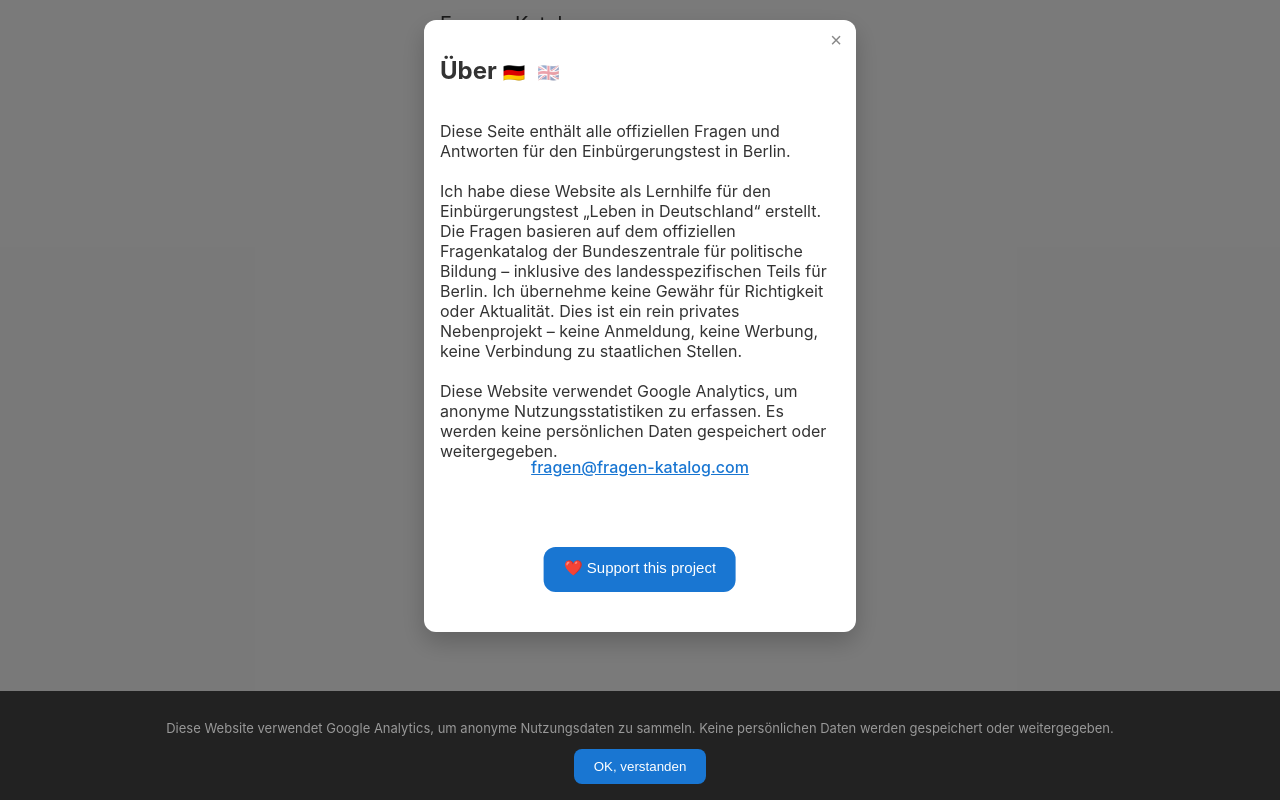
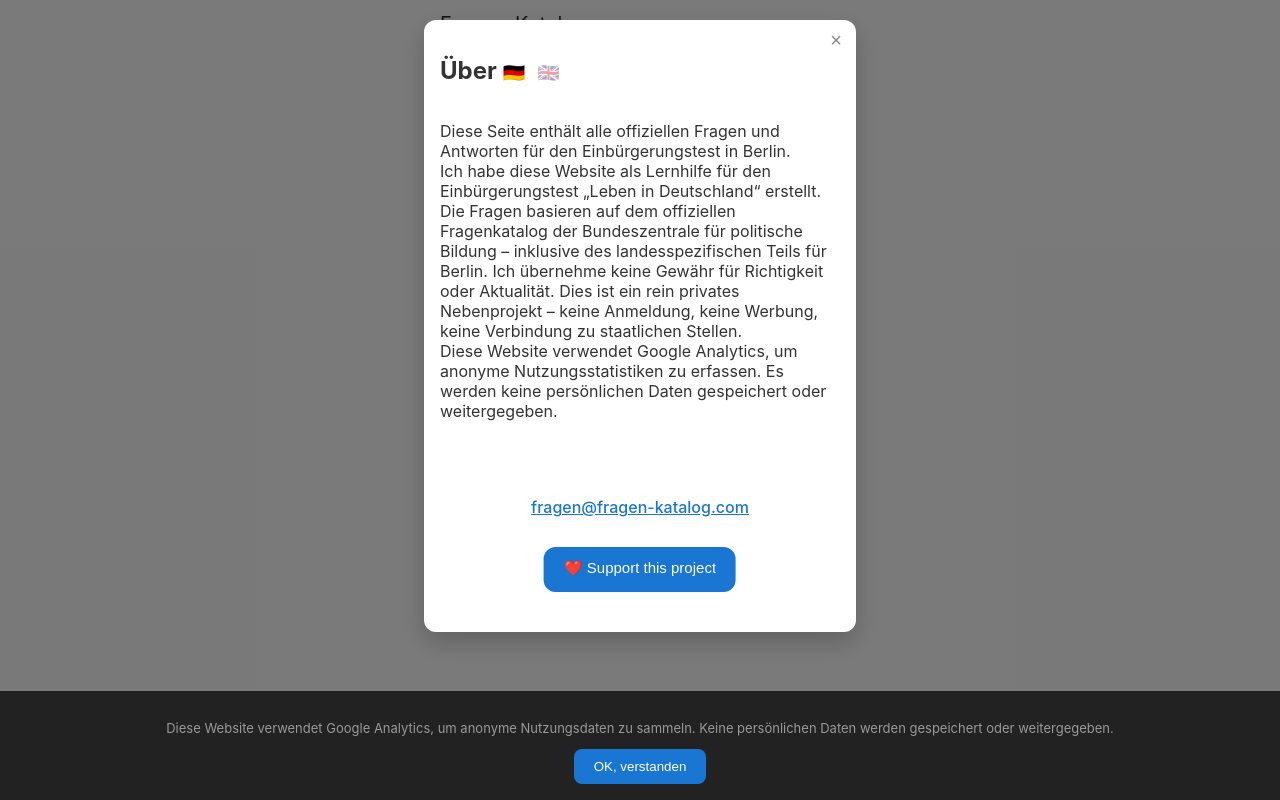
Before and after one commit to roieshalom/fragen-katalog-v2, a React (Vite) app: page / in a window 1280 px wide. Both pictures are taken after a click on the link "Über". Built offline with nearby package versions, Linux system fonts and the light colour scheme.

Commit message:
modal text- line br eaks

```diff
--- a/src/AboutModal.jsx
+++ b/src/AboutModal.jsx
@@ -69,12 +69,12 @@ export default function AboutModal({ onClose }) {
               <span className="text-base font-semibold">
                 Diese Seite enthält alle offiziellen Fragen und Antworten für den Einbürgerungstest in Berlin.
               </span>
-              <br /><br />
+              <br />
               Ich habe diese Website als Lernhilfe für den Einbürgerungstest „Leben in Deutschland“ erstellt.
               Die Fragen basieren auf dem offiziellen Fragenkatalog der Bundeszentrale für politische Bildung – inklusive des
               landesspezifischen Teils für Berlin. Ich übernehme keine Gewähr für Richtigkeit oder Aktualität.
               Dies ist ein rein privates Nebenprojekt – keine Anmeldung, keine Werbung, keine Verbindung zu staatlichen Stellen.
-              <br /><br />
+              <br />
               Diese Website verwendet Google Analytics, um anonyme Nutzungsstatistiken zu erfassen.
               Es werden keine persönlichen Daten gespeichert oder weitergegeben.
             </p>
@@ -106,7 +106,7 @@ export default function AboutModal({ onClose }) {
             flexDirection: "column",
             alignItems: "center",
             width: "90%",
-            gap: "70px",
+            gap: "30px",
           }}
         >
           <a
```
Also changed, not shown: 2 other files (tests, documents, lock files or other folders).
